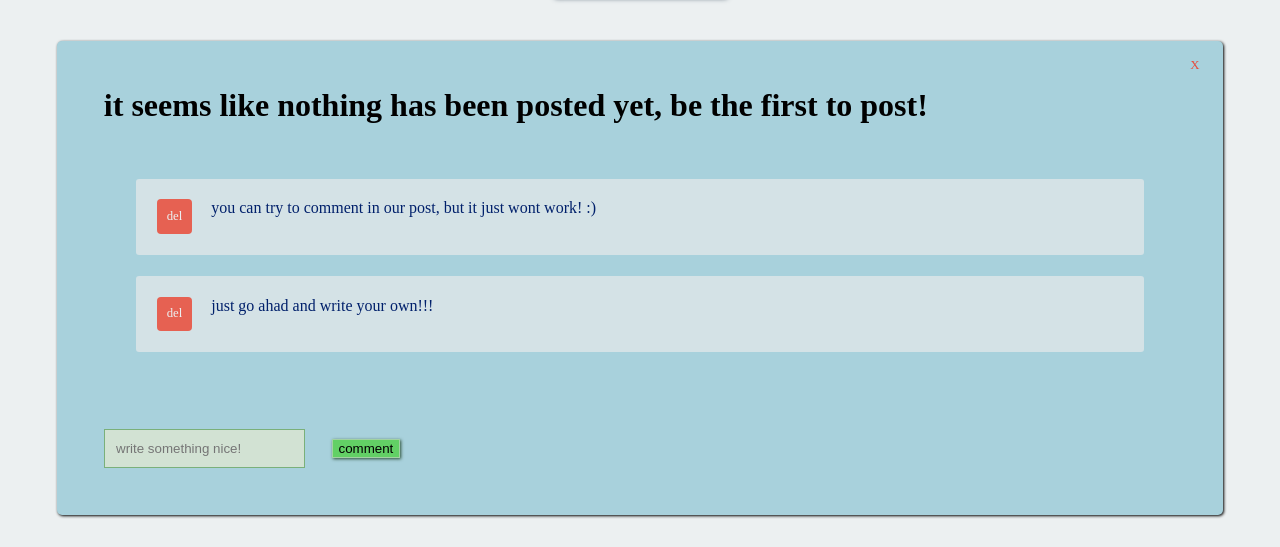
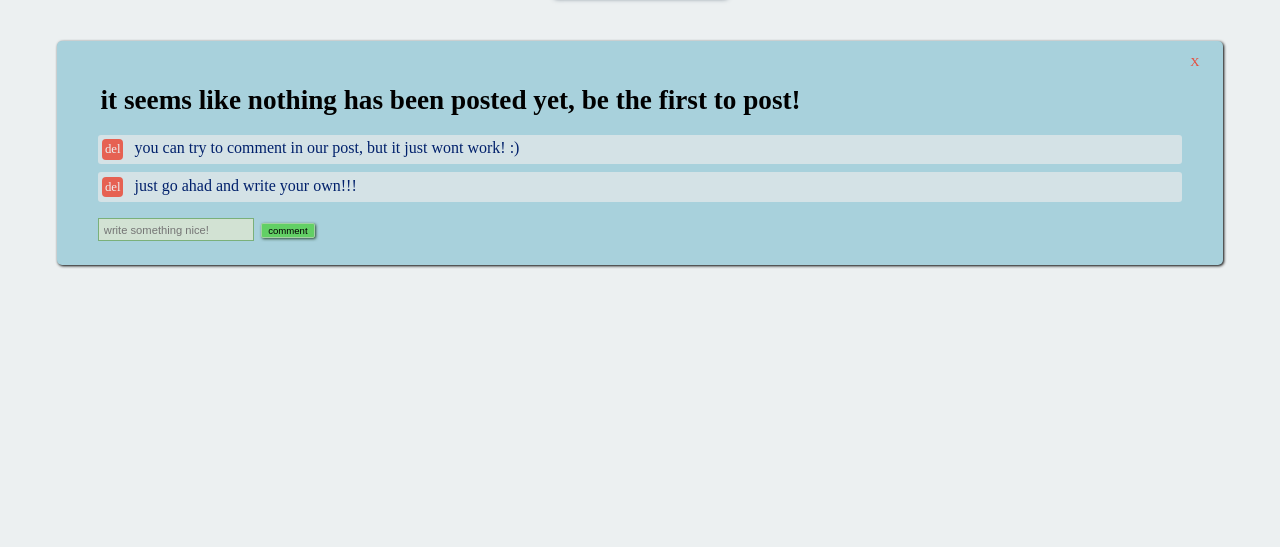
Before and after one commit to nirnicole/Tweeter-Project, a plain HTML site: page index.html in a window 1280 px wide. Shown: the part 316-863 px from the top of the page. After the commit the page ends 800 px from the top, so only its background shows below. Drawn offline with nearby package versions, Linux system fonts and the light colour scheme; a web font is replaced by a local one.

Commit message:
Update style.css

```diff
--- a/style.css
+++ b/style.css
@@ -68,49 +68,54 @@ body{
     word-wrap: break-word;
     max-width: 100%;
     font-weight: bold;
-    margin-left: 2%;
+    font-size: 1.7em;
+    margin: 0.7em;
 }
 
 
 .commentsContainer{
-    padding: 1%;
-    margin: 2%;
+    margin: 1em;
     border-radius: 10px;
 }
 
 .commentLine{
     display: flex;
-    margin: 2%;
+    margin-bottom: 0.5em;
     align-items: flex-start;
     background-color:  #d4e2e6;
-    padding: 2%;
+    padding: 0.3em;
     border-radius: 3px;
 }
 
  .comment-text{
     max-width: 90%;
     display: inline-block;
-    padding-left: 2%;
+    padding-left:0.4em;
     color: #00206b;
     word-wrap: break-word;
     font-size: 1em;
  }
 
 .comment-input{
-    margin: 2%;
-    padding: 1%;
+    margin-left: 1.5em;
     background-color: #d2e2d3;
     border: 1px solid #7ab07a;
+    font-size: 0.7em;
+    padding:0.4em;
 }
 
 .comment-btn{
     grid-area: b;
     background-color: #62d065;
     border: 1px solid #a2d2a3;
+    border-radius: 0.2em;
     box-shadow: 1px 1px 3px #2c5036;
     cursor: pointer;
-    margin: auto;
     justify-content: center;
+    font-size: 0.6em;
+    margin-left: 0.3em;
+    margin-top: 0.3em;
+    margin-bottom: 0.3em;
 }
 
 .delete-comment{
@@ -118,9 +123,11 @@ body{
     cursor: pointer;
     color: #ecf0f1;
     background-color: #e66152;
-    padding: 1%;
+    padding: 0.2em;
     border-radius: 4px;
     font-size: 0.8em;
+    align-self: center;
+    margin-right:  0.4em;
 }
 
 
```
